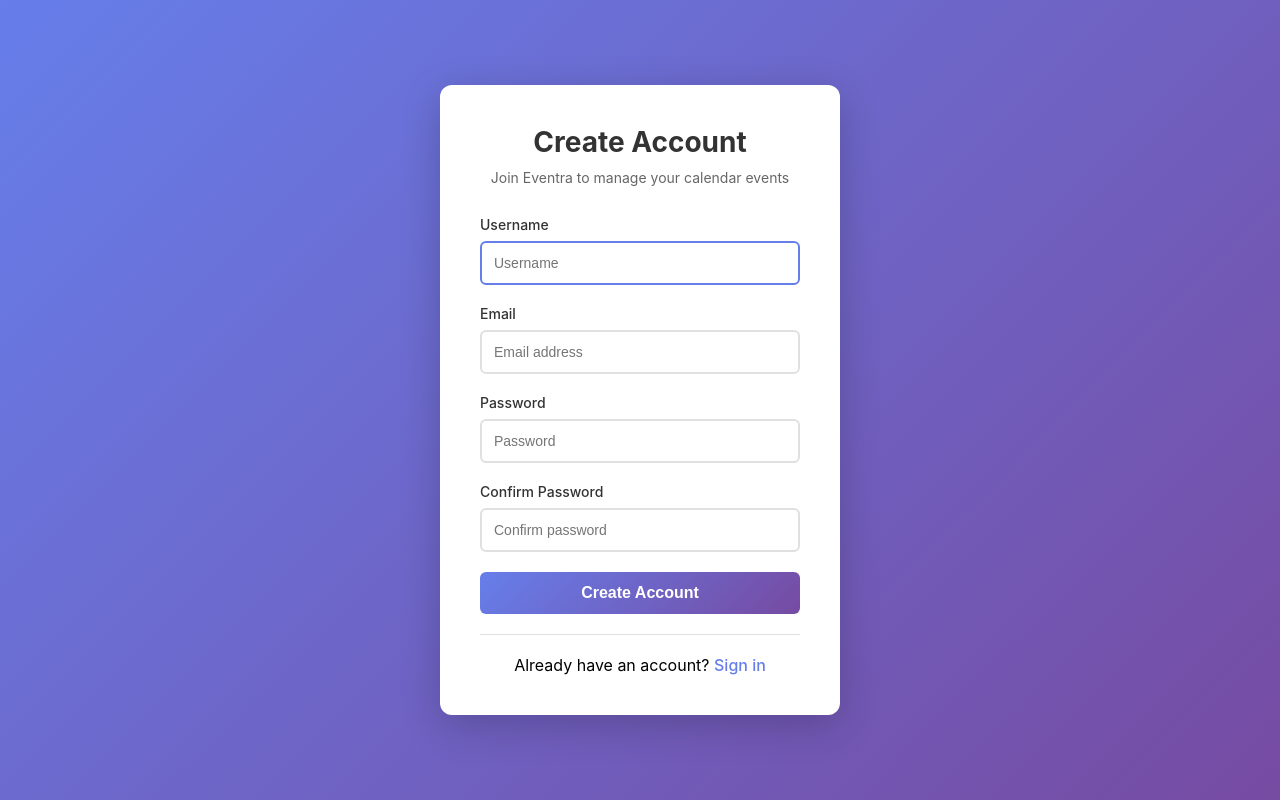
After one commit to rohan5986/Eventra, a Django app: page /accounts/signup/ in a window 1280 px wide. The commit adds this page. Run offline with Django 5.2, Linux system fonts and the light colour scheme.

Commit message:
implemented login/signup page functionality

```diff
--- /dev/null
+++ b/accounts/forms.py
@@ -0,0 +1,71 @@
+from django import forms
+from django.contrib.auth.forms import UserCreationForm, AuthenticationForm
+from django.contrib.auth.models import User
+
+
+class UserRegistrationForm(UserCreationForm):
+    """Form for user registration."""
+
+    email = forms.EmailField(
+        required=True,
+        widget=forms.EmailInput(attrs={
+            'class': 'form-control',
+            'placeholder': 'Email address'
+        })
+    )
+    username = forms.CharField(
+        widget=forms.TextInput(attrs={
+            'class': 'form-control',
+            'placeholder': 'Username'
+        })
+    )
+    password1 = forms.CharField(
+        label='Password',
+        widget=forms.PasswordInput(attrs={
+            'class': 'form-control',
+            'placeholder': 'Password'
+        })
+    )
+    password2 = forms.CharField(
+        label='Confirm Password',
+        widget=forms.PasswordInput(attrs={
+            'class': 'form-control',
+            'placeholder': 'Confirm password'
+        })
+    )
+
+    class Meta:
+        model = User
+        fields = ('username', 'email', 'password1', 'password2')
+
+    def clean_email(self):
+        """Validate that the email is unique."""
+        email = self.cleaned_data.get('email')
+        if User.objects.filter(email=email).exists():
+            raise forms.ValidationError('A user with this email already exists.')
+        return email
+
+    def save(self, commit=True):
+        """Save the user and set email."""
+        user = super().save(commit=False)
+        user.email = self.cleaned_data['email']
+        if commit:
+            user.save()
+        return user
+
+
+class UserLoginForm(AuthenticationForm):
+    """Form for user login."""
+
+    username = forms.CharField(
+        widget=forms.TextInput(attrs={
+            'class': 'form-control',
+            'placeholder': 'Username'
+        })
+    )
+    password = forms.CharField(
+        widget=forms.PasswordInput(attrs={
+            'class': 'form-control',
+            'placeholder': 'Password'
+        })
+    )
--- a/accounts/models.py
+++ b/accounts/models.py
@@ -47,9 +47,8 @@ class SystemSettings(models.Model):
 
     LLM_PROVIDER_CHOICES = [
         ('openai', 'OpenAI'),
-        # Future providers can be added here:
-        # ('anthropic', 'Anthropic'),
-        # ('google', 'Google'),
+        ('anthropic', 'Anthropic'),
+        ('google', 'Google'),
     ]
 
     # Singleton ID to ensure only one instance exists
--- /dev/null
+++ b/accounts/templates/accounts/signup.html
@@ -0,0 +1,219 @@
+<!DOCTYPE html>
+<html lang="en">
+<head>
+    <meta charset="UTF-8">
+    <meta name="viewport" content="width=device-width, initial-scale=1.0">
+    <title>Sign Up - Eventra</title>
+    <style>
+        * {
+            margin: 0;
+            padding: 0;
+            box-sizing: border-box;
+        }
+
+        body {
+            font-family: -apple-system, BlinkMacSystemFont, 'Segoe UI', Roboto, Oxygen, Ubuntu, Cantarell, sans-serif;
+            background: linear-gradient(135deg, #667eea 0%, #764ba2 100%);
+            min-height: 100vh;
+            display: flex;
+            align-items: center;
+            justify-content: center;
+            padding: 20px;
+        }
+
+        .auth-container {
+            background: white;
+            border-radius: 12px;
+            box-shadow: 0 10px 40px rgba(0, 0, 0, 0.2);
+            padding: 40px;
+            width: 100%;
+            max-width: 400px;
+        }
+
+        .auth-header {
+            text-align: center;
+            margin-bottom: 30px;
+        }
+
+        .auth-header h1 {
+            color: #333;
+            font-size: 28px;
+            margin-bottom: 10px;
+        }
+
+        .auth-header p {
+            color: #666;
+            font-size: 14px;
+        }
+
+        .form-group {
+            margin-bottom: 20px;
+        }
+
+        .form-group label {
+            display: block;
+            margin-bottom: 8px;
+            color: #333;
+            font-weight: 500;
+            font-size: 14px;
+        }
+
+        .form-control {
+            width: 100%;
+            padding: 12px;
+            border: 2px solid #e0e0e0;
+            border-radius: 6px;
+            font-size: 14px;
+            transition: border-color 0.3s;
+        }
+
+        .form-control:focus {
+            outline: none;
+            border-color: #667eea;
+        }
+
+        .errorlist {
+            list-style: none;
+            margin-top: 5px;
+        }
+
+        .errorlist li {
+            color: #e74c3c;
+            font-size: 13px;
+        }
+
+        .btn-primary {
+            width: 100%;
+            padding: 12px;
+            background: linear-gradient(135deg, #667eea 0%, #764ba2 100%);
+            color: white;
+            border: none;
+            border-radius: 6px;
+            font-size: 16px;
+            font-weight: 600;
+            cursor: pointer;
+            transition: transform 0.2s, box-shadow 0.2s;
+        }
+
+        .btn-primary:hover {
+            transform: translateY(-2px);
+            box-shadow: 0 5px 15px rgba(102, 126, 234, 0.4);
+        }
+
+        .auth-footer {
+            text-align: center;
+            margin-top: 20px;
+            padding-top: 20px;
+            border-top: 1px solid #e0e0e0;
+        }
+
+        .auth-footer a {
+            color: #667eea;
+            text-decoration: none;
+            font-weight: 500;
+        }
+
+        .auth-footer a:hover {
+            text-decoration: underline;
+        }
+
+        .messages {
+            margin-bottom: 20px;
+        }
+
+        .message {
+            padding: 12px;
+            border-radius: 6px;
+            margin-bottom: 10px;
+        }
+
+        .message.error {
+            background-color: #fee;
+            color: #c33;
+            border: 1px solid #fcc;
+        }
+
+        .message.success {
+            background-color: #efe;
+            color: #3c3;
+            border: 1px solid #cfc;
+        }
+
+        .helptext {
+            font-size: 12px;
+            color: #666;
+            margin-top: 5px;
+            display: block;
+        }
+    </style>
+</head>
+<body>
+    <div class="auth-container">
+        <div class="auth-header">
+            <h1>Create Account</h1>
+            <p>Join Eventra to manage your calendar events</p>
+        </div>
+
+        {% if messages %}
+        <div class="messages">
+            {% for message in messages %}
+            <div class="message {{ message.tags }}">
+                {{ message }}
+            </div>
+            {% endfor %}
+        </div>
+        {% endif %}
+
+        <form method="post">
+            {% csrf_token %}
+
+            <div class="form-group">
+                <label for="{{ form.username.id_for_label }}">Username</label>
+                {{ form.username }}
+                {% if form.username.help_text %}
+                    <span class="helptext">{{ form.username.help_text }}</span>
+                {% endif %}
+                {% if form.username.errors %}
+                    {{ form.username.errors }}
+                {% endif %}
+            </div>
+
+            <div class="form-group">
+                <label for="{{ form.email.id_for_label }}">Email</label>
+                {{ form.email }}
+                {% if form.email.errors %}
+                    {{ form.email.errors }}
+                {% endif %}
+            </div>
+
+            <div class="form-group">
+                <label for="{{ form.password1.id_for_label }}">Password</label>
+                {{ form.password1 }}
+                {% if form.password1.help_text %}
+                    <span class="helptext">{{ form.password1.help_text }}</span>
+                {% endif %}
+                {% if form.password1.errors %}
+                    {{ form.password1.errors }}
+                {% endif %}
+            </div>
+
+            <div class="form-group">
+                <label for="{{ form.password2.id_for_label }}">Confirm Password</label>
+                {{ form.password2 }}
+                {% if form.password2.help_text %}
+                    <span class="helptext">{{ form.password2.help_text }}</span>
+                {% endif %}
+                {% if form.password2.errors %}
+                    {{ form.password2.errors }}
+                {% endif %}
+            </div>
+
+            <button type="submit" class="btn-primary">Create Account</button>
+        </form>
+
+        <div class="auth-footer">
+            <p>Already have an account? <a href="{% url 'accounts:login' %}">Sign in</a></p>
+        </div>
+    </div>
+</body>
+</html>
--- a/accounts/urls.py
+++ b/accounts/urls.py
@@ -4,6 +4,9 @@ from . import views
 app_name = 'accounts'
 
 urlpatterns = [
+    path('signup/', views.signup, name='signup'),
+    path('login/', views.user_login, name='login'),
+    path('logout/', views.user_logout, name='logout'),
     path('google-calendar/connect/', views.google_calendar_connect, name='google_calendar_connect'),
     path('google-calendar/callback/', views.google_calendar_callback, name='google_calendar_callback'),
     path('google-calendar/disconnect/', views.google_calendar_disconnect, name='google_calendar_disconnect'),
--- a/accounts/views.py
+++ b/accounts/views.py
@@ -1,9 +1,83 @@
 from django.shortcuts import redirect, render
+from django.contrib.auth import login, authenticate, logout
 from django.contrib.auth.decorators import login_required
 from django.contrib import messages
 from django.urls import reverse
 from decouple import config
 from events.services.google_calendar import GoogleCalendarService
+from .forms import UserRegistrationForm, UserLoginForm
+
+
+def signup(request):
+    """User registration view."""
+    # Allow access even if logged in (in case user wants to create another account)
+    # But show a message if already logged in
+    if request.method == 'POST':
+        form = UserRegistrationForm(request.POST)
+        if form.is_valid():
+            user = form.save()
+            # Create user profile
+            from .models import UserProfile
+            UserProfile.objects.create(user=user)
+
+            # Auto-login the user
+            username = form.cleaned_data.get('username')
+            password = form.cleaned_data.get('password1')
+            user = authenticate(username=username, password=password)
+            if user:
+                login(request, user)
+                messages.success(request, f'Welcome to Eventra, {username}!')
+                return redirect('events:home')
+    else:
+        form = UserRegistrationForm()
+
+    return render(request, 'accounts/signup.html', {'form': form})
+
+
+def user_login(request):
+    """User login view."""
+    # Allow access even if logged in (in case user wants to switch accounts)
+    # But redirect after successful login if already logged in
+    if request.method == 'POST':
+        form = UserLoginForm(request, data=request.POST)
+        if form.is_valid():
+            username = form.cleaned_data.get('username')
+            password = form.cleaned_data.get('password')
+            user = authenticate(username=username, password=password)
+            if user is not None:
+                login(request, user)
+                messages.success(request, f'Welcome back, {username}!')
+
+                # Redirect to next page if specified, otherwise check if calendar is connected
+                next_url = request.GET.get('next')
+                if next_url:
+                    return redirect(next_url)
+
+                # Check if Google Calendar is connected and redirect accordingly
+                from .models import UserProfile
+                try:
+                    profile = request.user.profile
+                    if profile.google_calendar_connected:
+                        return redirect('events:list_events')
+                except UserProfile.DoesNotExist:
+                    pass
+
+                return redirect('events:home')
+            else:
+                messages.error(request, 'Invalid username or password.')
+        else:
+            messages.error(request, 'Invalid username or password.')
+    else:
+        form = UserLoginForm()
+
+    return render(request, 'accounts/login.html', {'form': form})
+
+
+def user_logout(request):
+    """User logout view."""
+    logout(request)
+    messages.success(request, 'You have been logged out successfully.')
+    return redirect('events:home')
 
 
 @login_required
--- a/events/templates/events/create_event.html
+++ b/events/templates/events/create_event.html
@@ -174,7 +174,7 @@
         {% if not user.is_authenticated %}
             <div class="info-banner">
                 <strong>Note:</strong> You're not logged in. Events created will be saved to a temporary session.
-                <a href="/admin/login/?next=/events/create/">Login here</a> to permanently save events.
+                <a href="/accounts/login/?next=/events/create/">Login here</a> to permanently save events.
             </div>
         {% endif %}
 
```
Also changed, not shown: accounts/templates/accounts/login.html (added, +187 -0 lines), eventra_project/settings.py (+7 -2 lines), events/templates/events/landing.html (+35 -0 lines), events/views.py (+6 -4 lines), accounts/migrations/0004_alter_systemsettings_llm_provider.py (added).
